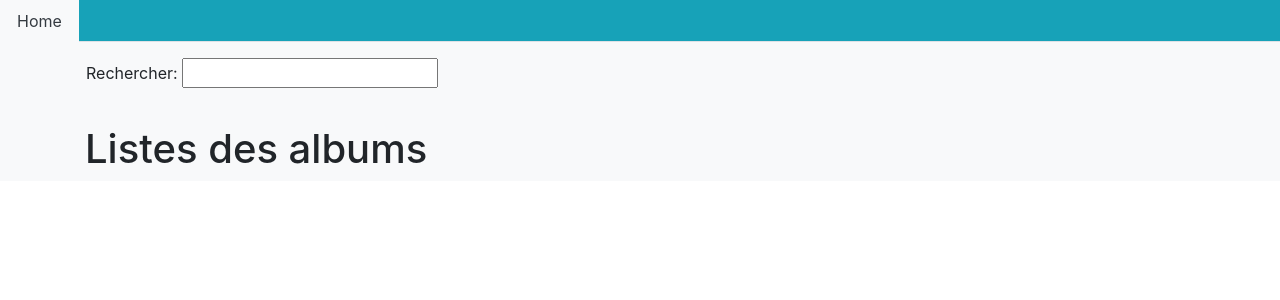
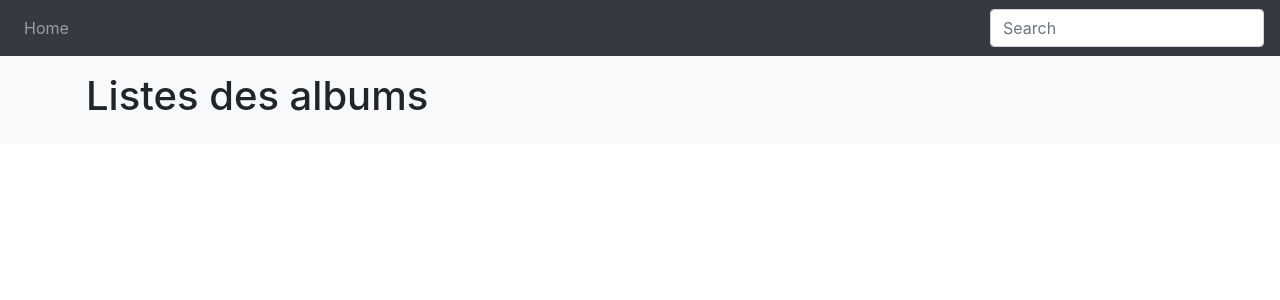
Before and after one commit to alexisVandewalle/ExerciceWeb, a Django app: page /disks in a window 1280 px wide. Shown: the top 300 px of the page. Run offline with Django 3.2, Linux system fonts and the light colour scheme; data that the repository does not hold is empty; some libraries are stand-ins or nearby versions.

Commit message:
changement du style

```diff
--- a/disks/templates/disks/home.html
+++ b/disks/templates/disks/home.html
@@ -2,13 +2,8 @@
 {% load static %}
 {% block title %}Home{% endblock %}
 {% block section %}
+
 <div class="container p-3">
-<form action="{% url "home" %}" method="post">
-    {% csrf_token %}
-    {{ form.as_p }}
-</form>
-</div>
-<div class="container">
 <h1>Listes des albums</h1>
 <ul class="list-group">
 	{% for album in albums %}
@@ -16,4 +11,5 @@
 	{% endfor %}
 </ul>
 </div>
+
 {% endblock %}
--- a/templates/base.html
+++ b/templates/base.html
@@ -11,11 +11,19 @@
     <script src="https://maxcdn.bootstrapcdn.com/bootstrap/4.4.1/js/bootstrap.min.js"></script>
 </head>
 <body>
-<nav>
-    <ul class="nav nav-tabs bg-info">
-        <li class="nav-item bg-light"><a href="{% url "home" %}" class="nav-link text-dark">Home</a></li>
+
+{% block navigation %}
+<nav class="navbar navbar-expand-lg navbar-dark bg-dark">
+    <ul class="navbar-nav mr-auto">
+        <li class="nav-item"><a href="{% url "home" %}" class="nav-link">Home</a></li>
     </ul>
+    <form class="form-inline my-2 my-md-0" action="{% url "home" %}" method="post">
+        {% csrf_token %}
+        <input class="form-control" type="text" placeholder="Search" name="Rechercher">
+    </form>
 </nav>
+{% endblock %}
+
 <div class="bg-light">
 {% block section %}
 {% endblock %}
```
